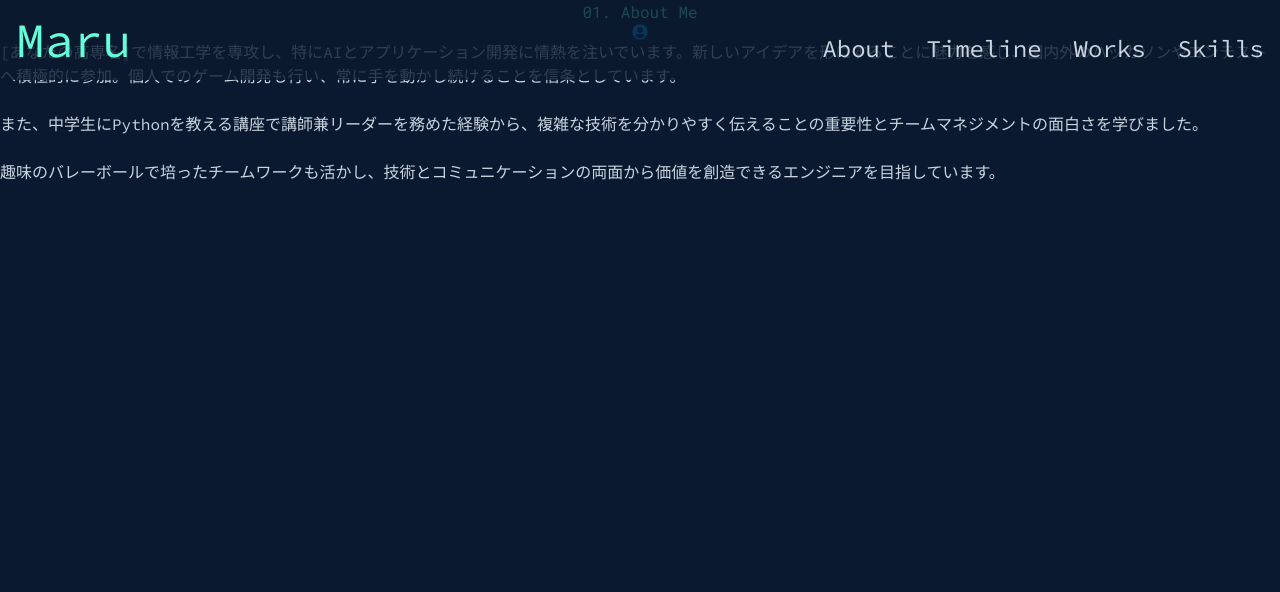
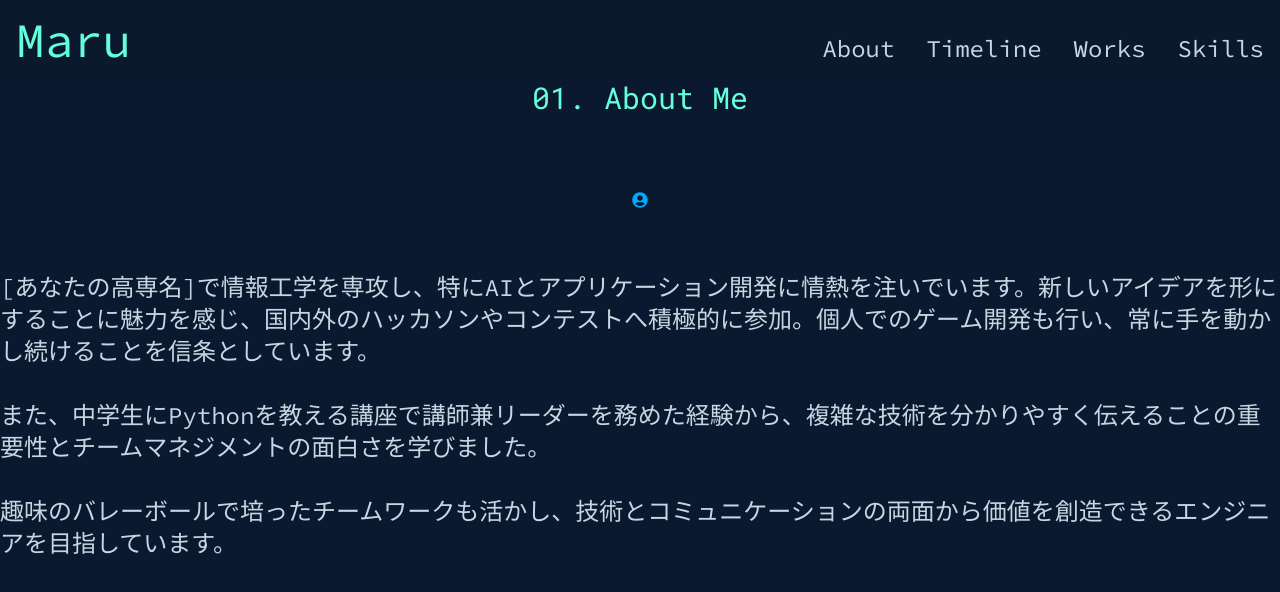
Before and after one commit to sushimaru2006/portfolio, a Next.js app: page /about in a window 1280 px wide. Shown: the top 592 px of the page. Built offline with nearby package versions, Linux system fonts and the light colour scheme.

Commit message:
edit font size in about page

```diff
--- a/app/globals.css
+++ b/app/globals.css
@@ -32,6 +32,9 @@ h1, h2, h3, h4, h5, h6 {
   margin-right: 1rem; /* 16px */
   margin-left: 1rem; /* 16px */
 }
+.header-height {
+  height: 8rem; /* 128px */
+}
 
 /* Heading */
 .font-heading-xl {
--- a/components/About.tsx
+++ b/components/About.tsx
@@ -11,9 +11,9 @@ const About = () => {
     <section id="about" className="py-24">
       <div className="container mx-auto max-w-4xl px-4">
         <motion.h2
-          className="text-3xl font-bold text-center mb-12 font-mono text-[#64ffda]"
+          className="font-heading-md header-height font-bold text-center mb-12 font-mono text-[#64ffda]"
           initial={{ opacity: 0, y: -20 }}
-          whileInView={{ opacity: 1, y: 0 }}
+          whileInView={{ opacity: 1, y: 80 }}
           viewport={{ once: true, amount: 0.5 }}
           transition={{ duration: 0.6 }}
         >
@@ -23,7 +23,7 @@ const About = () => {
         <div className="grid md:grid-cols-3 gap-8 items-center">
           {/* 左側: アイコン */}
           <motion.div
-            className="flex justify-center md:col-span-1"
+            className="flex justify-center space-lg md:col-span-1"
             initial={{ opacity: 0, x: -100 }}
             whileInView={{ opacity: 1, x: 0 }}
             viewport={{ once: true, amount: 0.5 }}
@@ -35,7 +35,7 @@ const About = () => {
 
           {/* 右側: 自己紹介文 */}
           <motion.div
-            className="md:col-span-2"
+            className="md:col-span-2 font-body-primary"
             initial={{ opacity: 0, x: 100 }}
             whileInView={{ opacity: 1, x: 0 }}
             viewport={{ once: true, amount: 0.5 }}
```
